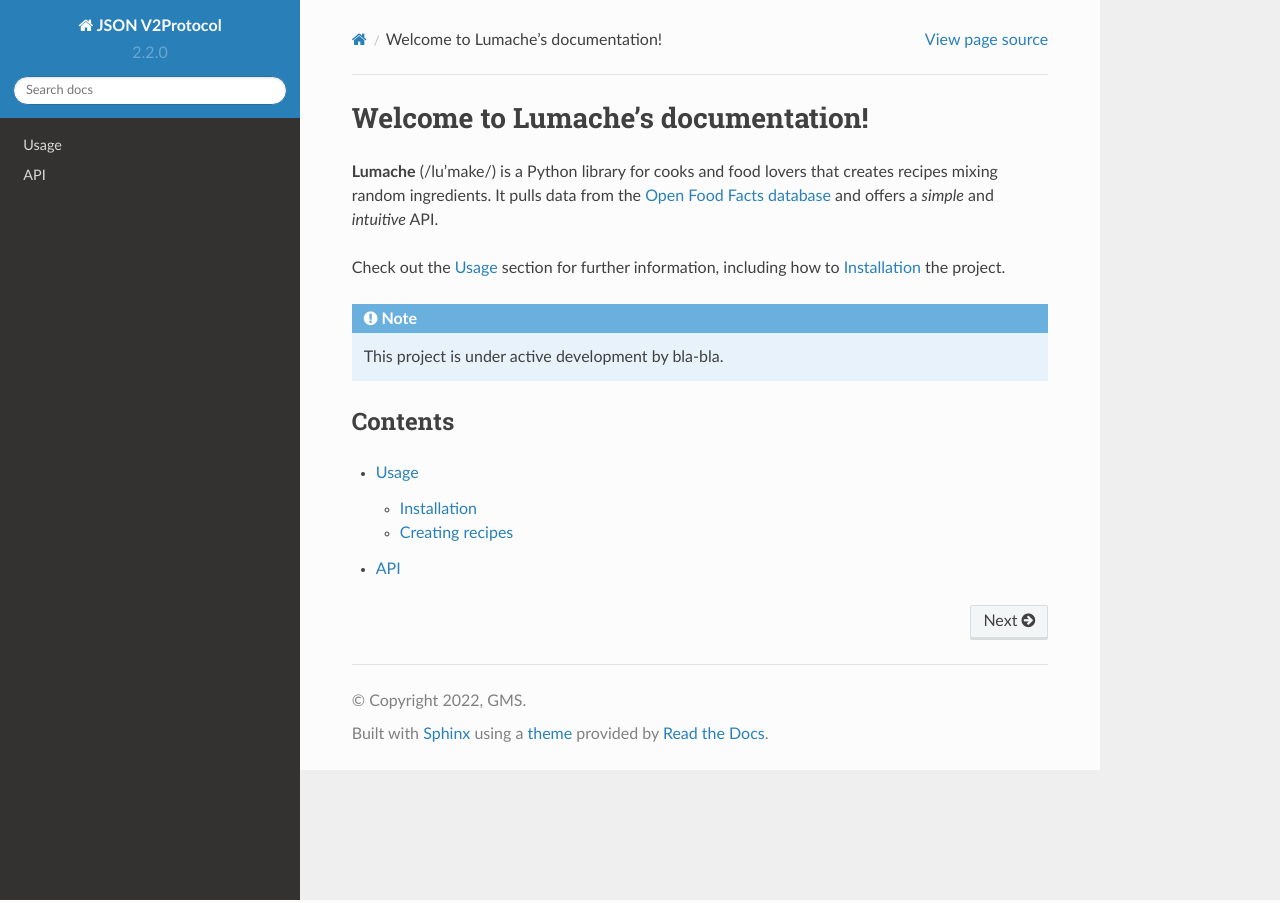
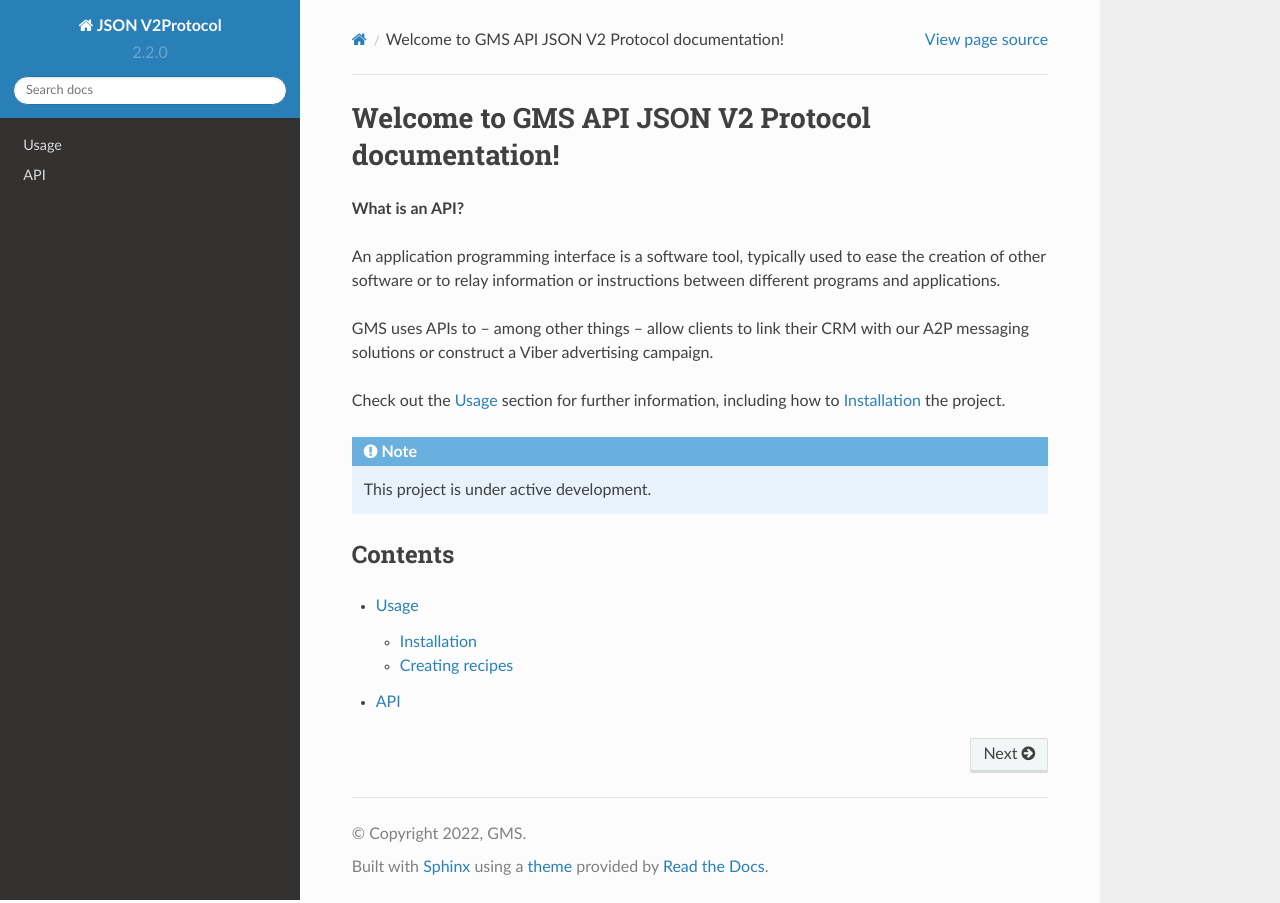
Before and after one commit to bestblast/GMS_Hyber_API, a Sphinx documentation site: the page built from docs/source/index.rst, in a window 1280 px wide. Built offline with Sphinx 7.4.7 and the Read the Docs theme 2.0.0, drawn with Linux system fonts in a browser that asks for light colours.

Commit message:
Update index.rst

```diff
--- a/docs/source/index.rst
+++ b/docs/source/index.rst
@@ -1,17 +1,18 @@
-Welcome to Lumache's documentation!
+Welcome to GMS API JSON V2 Protocol documentation!
 ===================================
 
-**Lumache** (/lu'make/) is a Python library for cooks and food lovers
-that creates recipes mixing random ingredients.
-It pulls data from the `Open Food Facts database <https://world.openfoodfacts.org/>`_
-and offers a *simple* and *intuitive* API.
+**What is an API?**
+
+An application programming interface is a software tool, typically used to ease the creation of other software or to relay information or instructions between different programs and applications.
+
+GMS uses APIs to – among other things – allow clients to link their CRM with our A2P messaging solutions or construct a Viber advertising campaign.
 
 Check out the :doc:`usage` section for further information, including
 how to :ref:`installation` the project.
 
 .. note::
 
-   This project is under active development by bla-bla.
+   This project is under active development.
 
 Contents
 --------
```
